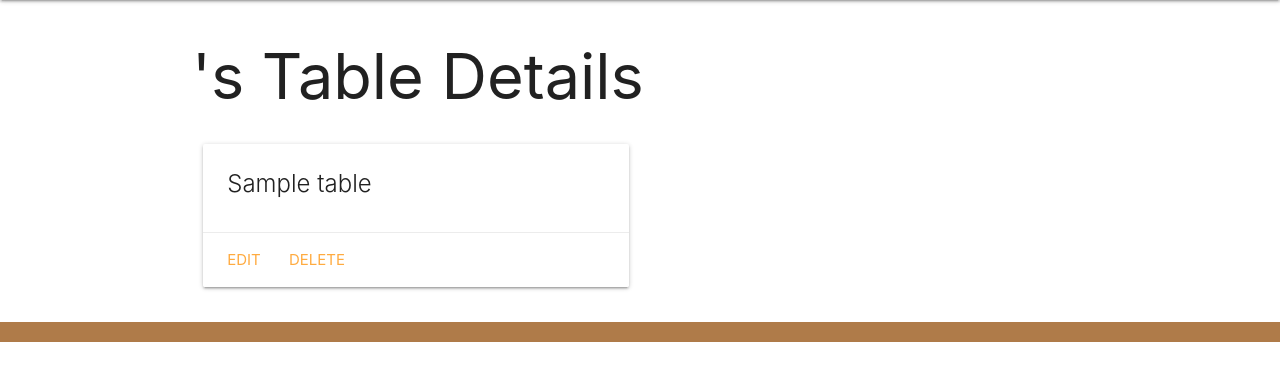
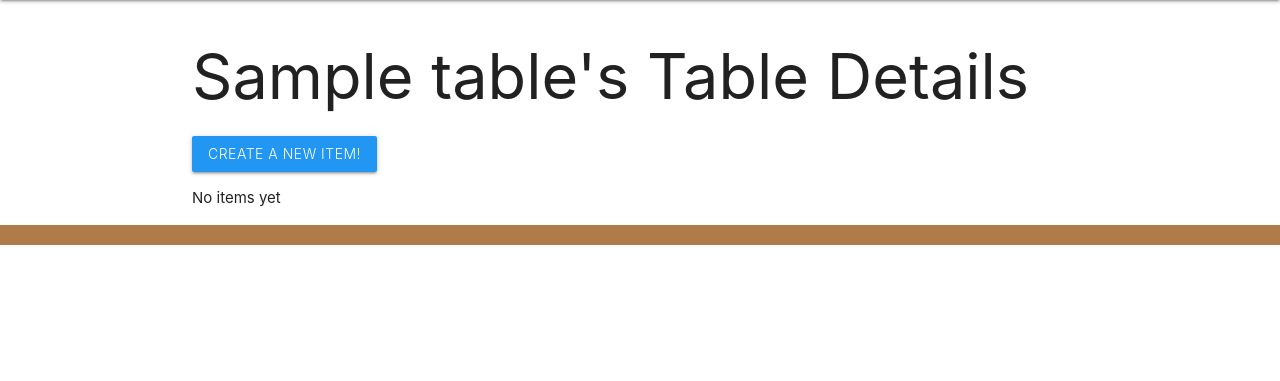
Before and after one commit to surysanchez/market-urself, a Django app: page /tables/1/ in a window 1280 px wide. Shown: the part 64-445 px from the top of the page. Run offline with Django 5.2, Linux system fonts and the light colour scheme; tables that the repository leaves empty hold one stand-in row (values such as "Sample post").

Commit message:
changes to profile and creating table

```diff
--- a/main_app/models.py
+++ b/main_app/models.py
@@ -58,8 +58,8 @@ class Table(models.Model):
         return reverse('tables_update', kwargs={'pk': self.id})
 
 class Item(models.Model):
-    user = models.ForeignKey(User, on_delete=models.CASCADE)
     table = models.ForeignKey(Table, on_delete=models.CASCADE)
+    # table = Table.objects.get(user)
     item_name = models.CharField(max_length=100)
     item_price = models.IntegerField(max_length=100)
     item_description = models.TextField(max_length=1024, default='')
@@ -90,9 +90,9 @@ class Review(models.Model):
 
 class ItemPhoto(models.Model):
     url = models.CharField(max_length=200)
-    item = models.ForeignKey(Item, on_delete=models.CASCADE)
+    # item = models.ForeignKey(Item, on_delete=models.CASCADE)
 
 
 class TablePhoto(models.Model):
     url = models.CharField(max_length=200)
-    table = models.ForeignKey(Table, on_delete=models.CASCADE)
+    # table = models.ForeignKey(Table, on_delete=models.CASCADE)
--- a/main_app/templates/main_app/table_detail.html
+++ b/main_app/templates/main_app/table_detail.html
@@ -1,19 +1,13 @@
 {% extends 'base.html' %}
 {% block content %}
 
-<h1>{{user.username}}'s Table Details</h1>
-
-<div class="row">
-  <div class="col s6 col-offset-3">
-    <div class="card">
-      <div class="card-content">
-        <span class="card-title">{{ table.table_name }}</span>
-      </div>
-      <div class="card-action">
-        <a href="{% url 'tables_update' table.id %}">Edit</a>
-        <a href="{% url 'tables_delete' table.id %}">Delete</a>
-      </div>
-    </div>
-  </div>
-</div>
+<h1>{{table.table_name}}'s Table Details</h1>
+<a class="btn light blue" href="{% url 'items_create' %}">Create a new item!</a>
+{% if items %}
+{% for item in items %}
+  <p>{{item.item_name}}</p>
+{% endfor %}
+{% else %}
+<p>No items yet</p>
+{% endif %}
 {% endblock %}
--- a/main_app/views.py
+++ b/main_app/views.py
@@ -25,12 +25,14 @@ def checkout(request):
   return render(request, 'checkout.html')
 
 def items_detail(request):
-  items = Item.objects.filter(user=request.user)
+  table = Table.objects.filter(user=request.user)
+  items = Item.objects.filter(table=table)
   return render(request, 'items/detail.html', {'items': items})
 
 def tables_detail(request):
-  tables = Table.objects.filter(user=request.user)
-  return render(request, 'tables/detail.html', {'tables': tables})
+  table = Table.objects.filter(user=request.user)
+  items = Item.objects.filter(table=table)
+  return render(request, 'tables/detail.html', {'table': table, 'items': items})
 
 def profiles_detail(request):
   profile = Profile.objects.get(user=request.user)
@@ -44,7 +46,9 @@ def profiles_detail(request):
 
 class ItemCreate(CreateView):
   model = Item
-  fields = ['table', 'item_name', 'item_price', 'item_description', 'category']
+  table = Table.objects.all()
+  fields = ['item_name', 'item_price', 'item_description', 'category']
+  success_url = '/profiles/details/'
 
   def form_valid(self, form):
     form.instance.user = self.request.user # set the user
```
Also changed, not shown: main_app/templates/main_app/table_confirm_delete.html (added, +13 -0 lines), main_app/templates/profiles/detail.html (+14 -2 lines), main_app/migrations/0003_remove_item_user.py (added), main_app/migrations/0004_remove_itemphoto_item_remove_tablephoto_table.py (added).
